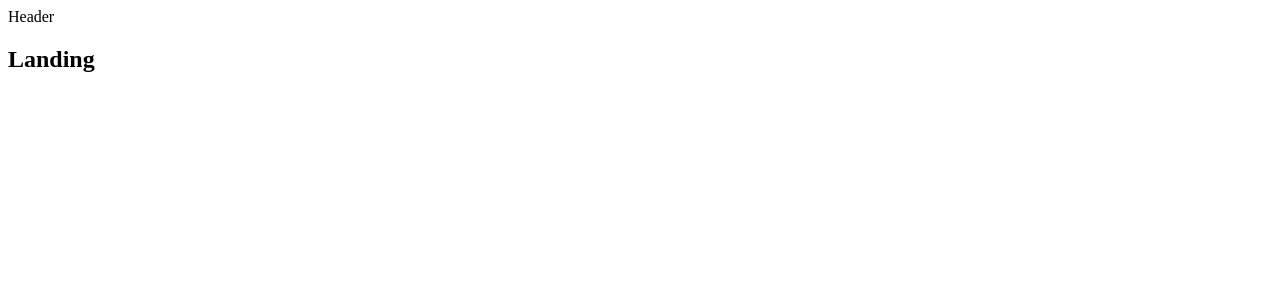
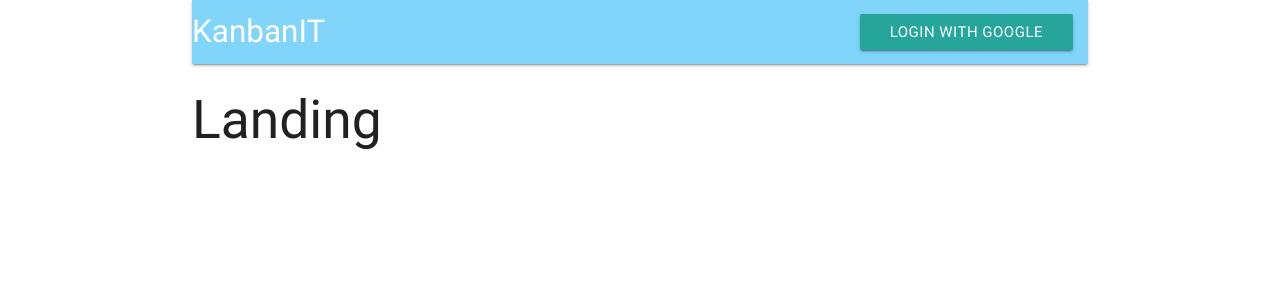
Before and after one commit to karlossg/kanban-node-react, a React (Create React App) app in the folder client/: page / in a window 1280 px wide. Shown: the top 300 px of the page. Built offline with nearby package versions, Linux system fonts and the light colour scheme.

Commit message:
materialize css, first try

```diff
--- a/client/public/index.html
+++ b/client/public/index.html
@@ -1,5 +1,6 @@
 <!DOCTYPE html>
 <html lang="en">
+
 <head>
   <meta charset="utf-8">
   <meta name="viewport" content="width=device-width, initial-scale=1, shrink-to-fit=no">
@@ -19,8 +20,9 @@
       work correctly both with client-side routing and a non-root public URL.
       Learn how to configure a non-root public URL by running `npm run build`.
     -->
-    <title>React App</title>
+  <title>KanbanIT</title>
 </head>
+
 <body>
   <noscript>
     You need to enable JavaScript to run this app.
@@ -37,4 +39,5 @@
       To create a production bundle, use `npm run build` or `yarn build`.
     -->
 </body>
+
 </html>
--- a/client/src/components/App.js
+++ b/client/src/components/App.js
@@ -9,7 +9,7 @@ const KanbanNew = () => <h2> KanbanNew </h2>
 
 const App = () => {
   return (
-    <div>
+    <div className="container">
       <BrowserRouter>
         <div>
           <Header />
--- a/client/src/components/Header.js
+++ b/client/src/components/Header.js
@@ -3,7 +3,16 @@ import React, { Component } from 'react';
 class Header extends Component {
   render() {
     return (
-      <div> Header </div>
+      <nav>
+        <div class="nav-wrapper  light-blue lighten-3">
+          <a class="left brand-logo">KanbanIT</a>
+          <ul class="right">
+            <li>
+              <a class="waves-effect waves-light btn">Login with Google</a>
+            </li>
+          </ul>
+        </div>
+      </nav>
     )
   }
 }
--- a/client/src/index.js
+++ b/client/src/index.js
@@ -1,7 +1,9 @@
+import 'materialize-css/dist/css/materialize.min.css';
 import React from 'react';
 import ReactDOM from 'react-dom';
 import { Provider } from 'react-redux';
 import { createStore, applyMiddleware } from 'redux';
+
 
 import App from './components/App';
 import reducers from './reducers'
```
Also changed, not shown: 1 other file (tests, documents, lock files or other folders). Lines whose indentation alone changed are shown as unchanged.
